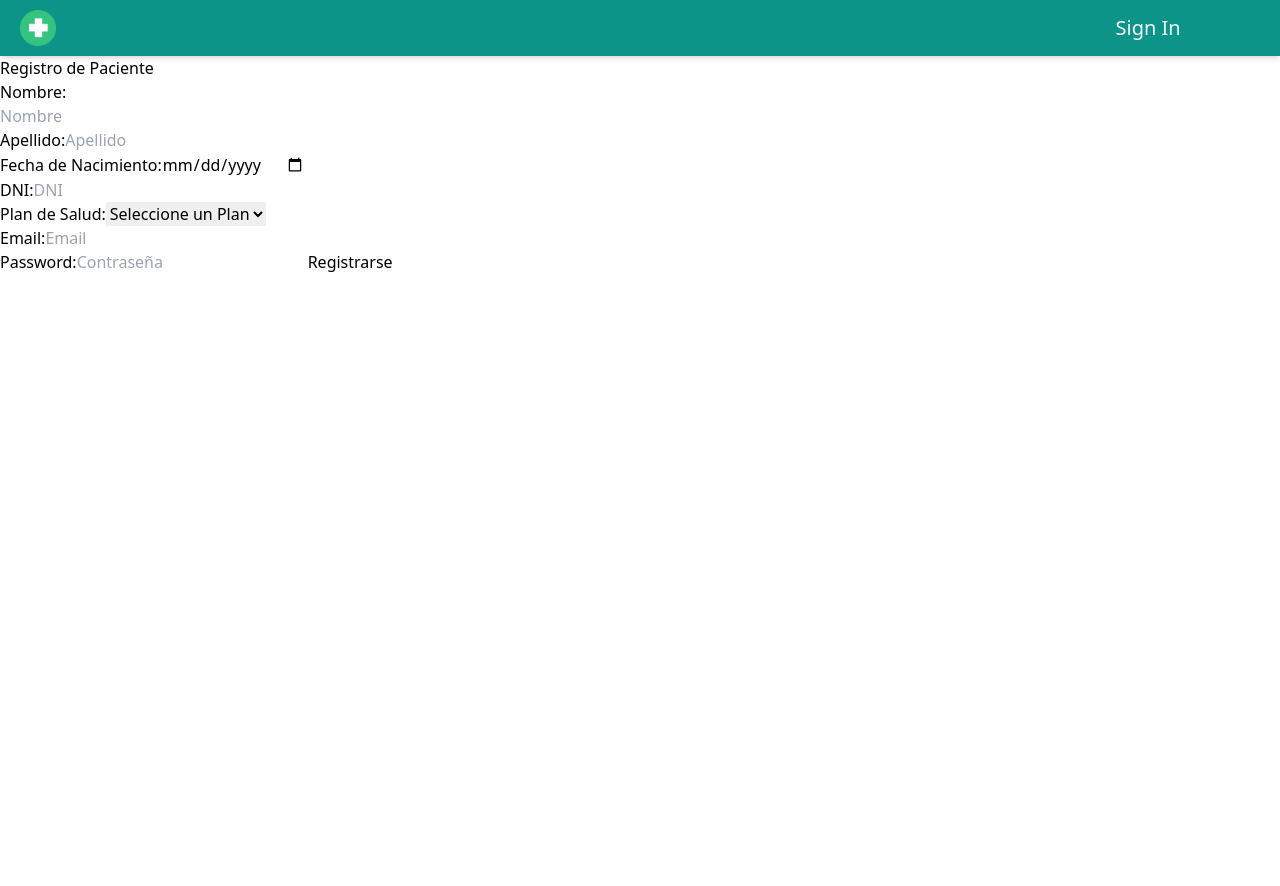
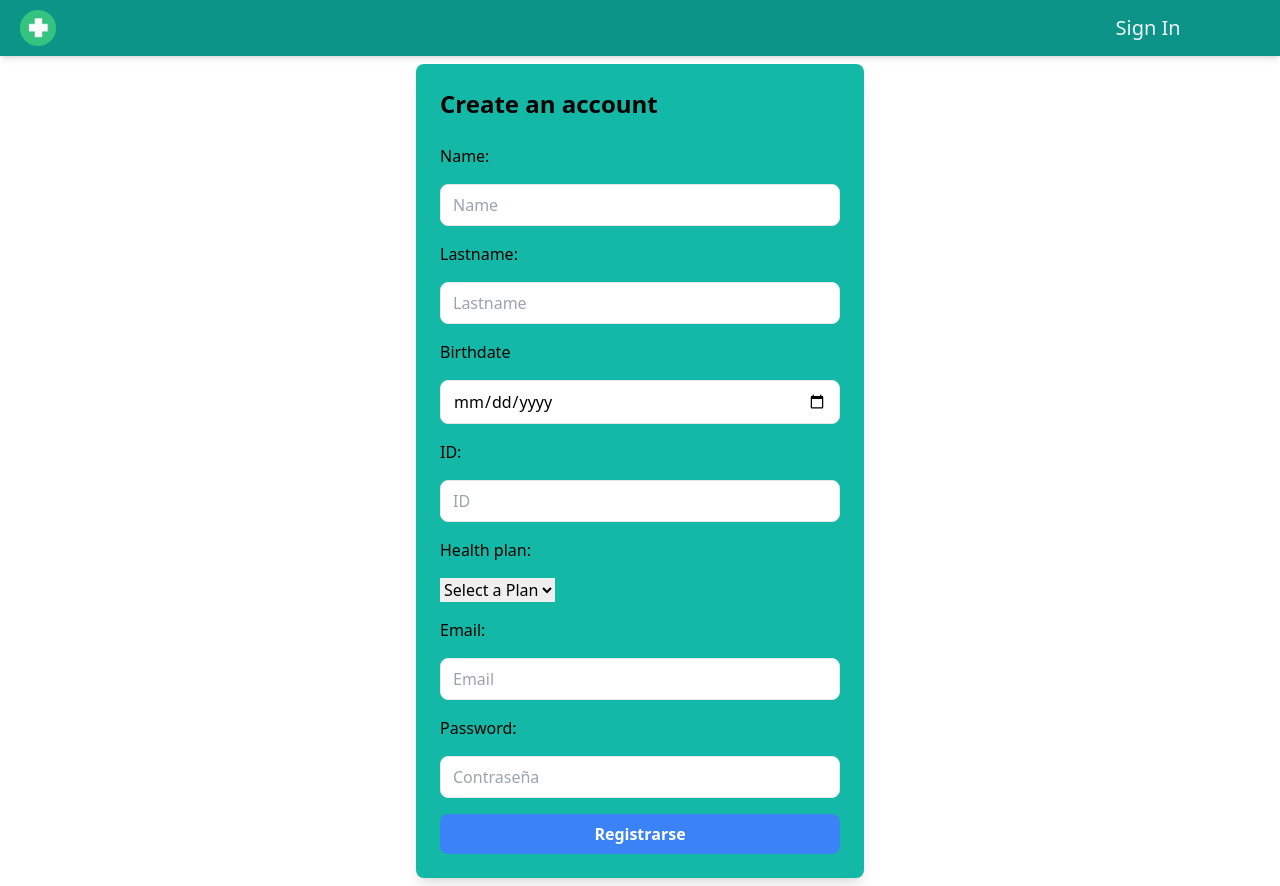
Before and after one commit to TomasMadariaga/frontClinica, a React (Vite) app: page /auth/register/patient in a window 1280 px wide. Before the commit the page ends 800 px from the top, so only its background shows below. Built offline with nearby package versions, Linux system fonts and the light colour scheme.

Commit message:
Account registration enabled

```diff
--- a/src/App.jsx
+++ b/src/App.jsx
@@ -1,26 +1,38 @@
-import { BrowserRouter, Route, Routes } from 'react-router-dom';
-import {useState} from 'react'
-import Medicos from './components/Medicos';
-import Register from './components/Register';
-import Login from './components/Login';
-import { Navbar } from './components/Navbar';
+import { BrowserRouter, Route, Routes } from "react-router-dom";
+import { useState } from "react";
+import Register from "./components/Register";
+import Login from "./components/Login";
+import { Navbar } from "./components/Navbar";
+import { Home } from "./components/Home";
 
 function App() {
+  const [isLoggedIn, setIsLoggedIn] = useState(false);
+  const [user, setUser] = useState(null);
 
-  const [isLoggedIn, setIsLoggedIn] = useState(false);
+  const handleLogin = (userData) => {
+    setIsLoggedIn(true);
+    setUser(userData)
+  };
 
-  const handleLogin = () => {
-    console.log('Sesion iniciada con exito')
-    setIsLoggedIn(true);
+  const handleLogout = () => {
+    // Elimina el token del almacenamiento local
+    localStorage.removeItem('token');
+    // Limpia loggedInUser
+    setUser('');
+
+    // Redirige a /iniciarSesion
+    window.location.href = '/auth/login'; // Utiliza window.location.href para redirigir
   };
+
+
 
   return (
     <BrowserRouter>
-      <Navbar isLoggedIn={isLoggedIn}/>
+      <Navbar isLoggedIn={isLoggedIn} user={user} handleLogout={handleLogout}/>
       <Routes>
-        <Route path="/medicos" element={<Medicos />} />
+        <Route path="/" element={<Home />}/>
         <Route path="/auth/register/patient" element={<Register />} />
-        <Route path="/auth/login" element={<Login onLogin={handleLogin}/>} />
+        <Route path="/auth/login" element={<Login handleLogin={handleLogin} />} />
         {/* Otras rutas de tu aplicación */}
       </Routes>
     </BrowserRouter>
--- /dev/null
+++ b/src/components/Home.jsx
@@ -0,0 +1,8 @@
+export const Home = () => {
+  return (
+    <>
+      <div>Articulo medico 1</div>
+      <div>Articulo medico 2</div>
+    </>
+  );
+};
--- a/src/components/Login.jsx
+++ b/src/components/Login.jsx
@@ -1,8 +1,8 @@
 import { useState } from "react";
 import axios from "axios";
-import {useNavigate} from 'react-router-dom'
+import { useNavigate, Link } from "react-router-dom";
 
-const Login = ({onLogin}) => {
+const Login = ({ handleLogin }) => {
   const [formData, setFormData] = useState({
     email: "",
     password: "",
@@ -29,10 +29,14 @@ const Login = ({onLogin}) => {
         "http://localhost:3000/auth/login",
         formData
       );
+      // Inicio de sesión exitoso, actualiza el estado de autenticación
+      const token = response.data.token;
+      handleLogin(response.data.user);
+      localStorage.setItem("authToken", token);
+
       console.log("Inicio de sesión exitoso:", response.data);
-      onLogin()
-      navigate('/')
 
+      navigate("/");
       // Aquí puedes guardar el token en el almacenamiento local o en las cookies
       // y redirigir al usuario a la página correspondiente según su rol
     } catch (error) {
@@ -60,7 +64,9 @@ const Login = ({onLogin}) => {
           onChange={handleChange}
           className="w-full px-3 py-2 border rounded-lg focus:outline-none focus:border-blue-500"
         />
-        <label className="text-slate-100">
+        <ul className="flex w-full justify-between">
+          <li>
+            <label className="text-slate-100 font-bold">
               <input
                 type="checkbox"
                 checked={showPassword}
@@ -69,7 +75,18 @@ const Login = ({onLogin}) => {
               />
               Show Password
             </label>
-        <button type="submit" className="w-full bg-blue-500 text-white font-semibold py-2 rounded-lg hover:bg-blue-600">Sign In</button>
+          </li>
+          <li>
+            <Link to='/auth/register/patient' className="underline text-blue-700">Don't have an account?</Link>
+          </li>
+        </ul>
+
+        <button
+          type="submit"
+          className="w-full bg-blue-500 text-white font-semibold py-2 rounded-lg hover:bg-blue-600"
+        >
+          Sign In
+        </button>
       </form>
     </div>
   );
--- a/src/components/Medicos.jsx
+++ /dev/null
@@ -1,47 +0,0 @@
-import React, { Component } from "react";
-import axios from "axios";
-
-class Medicos extends Component {
-  constructor(props) {
-    super(props);
-    this.state = {
-      medicos: [],
-    };
-  }
-
-  componentDidMount() {
-    axios
-      .get("http://localhost:3000/medicos")
-      .then((response) => {
-        this.setState({ medicos: response.data });
-      })
-      .catch((error) => {
-        console.error("Error al obtener los médicos:", error);
-      });
-  }
-
-  render() {
-    const { medicos } = this.state;
-    return (
-      <div>
-        <h1>Listado de Médicos</h1>
-        {medicos.length > 0 ? (
-          <ul>
-            {medicos.map((medico, index) => (
-              <li key={index}>
-                <p>Nombre: {medico.medicName}</p>
-                <p>Apellido: {medico.medicLastname}</p>
-                <p>Numero de Registro: {medico.registrationNumber}</p>
-                <p>Especialidad: {medico.specialty}</p>
-              </li>
-            ))}
-          </ul>
-        ) : (
-          <p>Cargando médicos...</p>
-        )}
-      </div>
-    );
-  }
-}
-
-export default Medicos;
--- a/src/components/Navbar.jsx
+++ b/src/components/Navbar.jsx
@@ -1,10 +1,8 @@
-import {useState} from 'react'
 import { Link } from "react-router-dom";
 import logo from '../assets/icon3.webp'
 
-export const Navbar = () => {
+export const Navbar = ({isLoggedIn, user, handleLogout}) => {
 
-  const [isLoggedIn, setIsLoggedIn] = useState(false);
 
 
   return (
@@ -13,6 +11,7 @@ export const Navbar = () => {
         <img src={logo} alt="Logo clínica" className="h-9 w-9" />
       </Link>
       <ul className="w-11/12 flex list-none justify-end m-0 p-0 items-center">
+        <li className='py-2.5 font-sans font-medium text-slate-100 text-xl px-2'>{isLoggedIn ? `${user}` : false}</li>
         <li className="py-2.5">
           {isLoggedIn ? (
             <button
--- a/src/components/Register.jsx
+++ b/src/components/Register.jsx
@@ -52,84 +52,102 @@ const RegisterPatient = () => {
   };
 
   return (
-    <div>
-      <h2>Registro de Paciente</h2>
+    <div className="max-w-md mx-auto p-6 bg-teal-500 rounded-lg shadow-lg my-2">
+      <h2 className="text-2xl font-semibold mb-6">Create an account</h2>
 
-      <label htmlFor="name">Nombre:</label>
-      <form onSubmit={handleSubmit}>
+      <form onSubmit={handleSubmit} className="space-y-4">
+        <label htmlFor="name" className="block font-medium">
+          Name:
+        </label>
         <input
           type="text"
-          placeholder="Nombre"
+          placeholder="Name"
           name="name"
+          id="name"
           value={formData.name}
           onChange={handleChange}
+          className="w-full px-3 py-2 border rounded-lg focus:outline-none focus:border-blue-500"
         />
 
-        <br />
-
-        <label htmlFor="lastname">Apellido:</label>
+        <label htmlFor="lastname" className="block font-medium">
+          Lastname:
+        </label>
         <input
           type="text"
-          placeholder="Apellido"
+          placeholder="Lastname"
+          id="lastname"
           name="lastname"
           value={formData.lastname}
           onChange={handleChange}
+          className="w-full px-3 py-2 border rounded-lg focus:outline-none focus:border-blue-500"
         />
 
-        <br />
-
-        <label htmlFor="birthdate">Fecha de Nacimiento:</label>
+        <label htmlFor="birthdate" className="block font-medium">
+          Birthdate
+        </label>
         <input
           type="date"
-          placeholder="Fecha de nacimiento"
+          placeholder="Birthdate"
+          id="birthdate"
           name="birthdate"
           value={formData.birthdate}
           onChange={handleChange}
+          className="w-full px-3 py-2 border rounded-lg focus:outline-none focus:border-blue-500"
         />
 
-        <br />
-
-        <label htmlFor="dni">DNI:</label>
+        <label htmlFor="dni" className="block font-medium">
+          ID:
+        </label>
         <input
           type="number"
-          placeholder="DNI"
+          placeholder="ID"
+          id="dni"
           name="dni"
           value={formData.dni}
           onChange={handleChange}
+          className="w-full px-3 py-2 border rounded-lg focus:outline-none focus:border-blue-500"
         />
 
-        <br />
-
-        <label htmlFor="planId">Plan de Salud:</label>
-        <select name="planId" value={formData.planId} onChange={handleChange}>
-          <option>Seleccione un Plan</option>
-          <option value="1">Plan Clasico</option>
-          <option value="2">Plan Familiar</option>
-          {/* Agrega más opciones según tus necesidades */}
+        <label htmlFor="planId" className="block font-medium">
+          Health plan:
+        </label>
+        <select id="planId" name="planId" value={formData.planId} onChange={handleChange}>
+          <option>Select a Plan</option>
+          <option value="1">Classic $399</option>
+          <option value="2">Family $699</option>
         </select>
 
-        <br />
-
-        <label htmlFor="email">Email:</label>
+        <label htmlFor="email" className="block font-medium">
+          Email:
+        </label>
         <input
           type="email"
           placeholder="Email"
+          id="email"
           name="email"
           value={formData.email}
           onChange={handleChange}
+          className="w-full px-3 py-2 border rounded-lg focus:outline-none focus:border-blue-500"
         />
 
-        <br />
-
-        <label htmlFor="password">Password:</label>
+        <label htmlFor="password" className="block font-medium">
+          Password:
+        </label>
         <input
           type="password"
           placeholder="Contraseña"
+          id="password"
           name="password"
           value={formData.password}
           onChange={handleChange}
+          className="w-full px-3 py-2 border rounded-lg focus:outline-none focus:border-blue-500"
         />
-        <button type="submit">Registrarse</button>
+        <button
+          type="submit"
+          className="w-full bg-blue-500 text-white font-semibold py-2 rounded-lg hover:bg-blue-600"
+        >
+          Registrarse
+        </button>
       </form>
     </div>
   );
```
Lines whose indentation alone changed are shown as unchanged.
